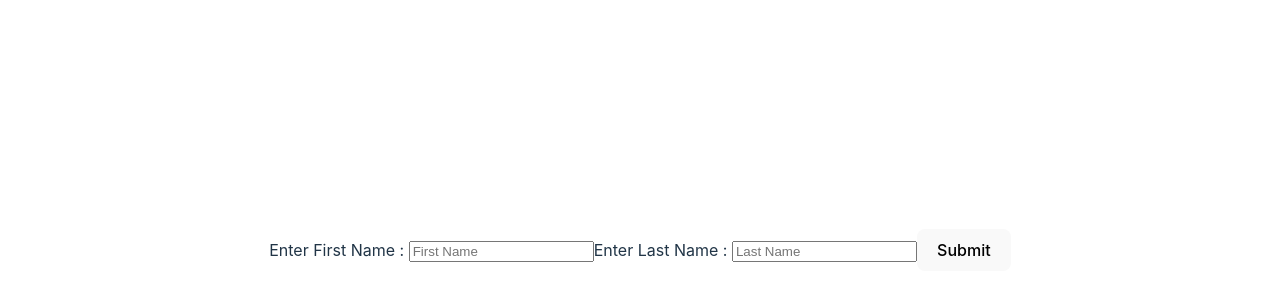
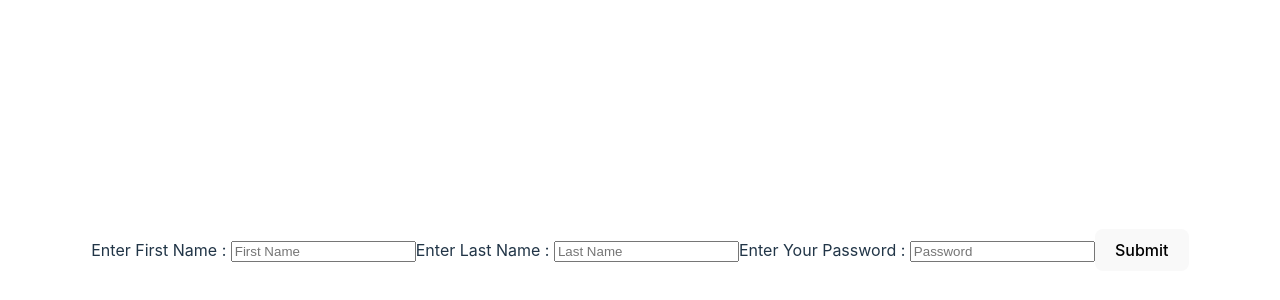
Before and after one commit to tyrex1829/react-forms, a React (Vite) app: page / in a window 1280 px wide. Shown: the part 150-450 px from the top of the page. Built offline with nearby package versions, Linux system fonts and the light colour scheme.

Commit message:
better signup

```diff
--- a/src/App.jsx
+++ b/src/App.jsx
@@ -1,13 +1,15 @@
 import './App.css'
 import UsernameForm from './UsernameForm';
 import SignupForm from './SignupForm';
+import BetterSignup from './BetterSignup';
 
 function App() {
 
   return (
     <>
+      <BetterSignup />
+      {/* <SignupForm /> */}
       {/* <UsernameForm /> */}
-      <SignupForm />
     </>
   );
 }
--- /dev/null
+++ b/src/BetterSignup.jsx
@@ -0,0 +1,55 @@
+import { useState } from "react";
+
+// new version
+function BetterSignup () {
+    const [formData, setFormData] = useState({
+        firstName: "",
+        lastName: "",
+        password: ""
+    })
+
+    const handleChange = (evt) => {
+        const changedField = evt.target.name;
+        const newValue = evt.target.value;
+
+        setFormData(currData => {
+            currData[changedField] = newValue;
+            return {...currData};
+        })
+    }
+
+    return (
+        <div>
+            <label htmlFor="firstname">Enter First Name : </label>
+            <input
+                type="text"
+                id="firstname"
+                placeholder="First Name"
+                value={formData.firstName}
+                name="firstName"
+                onChange={handleChange}
+            />
+            <label htmlFor="lastname">Enter Last Name : </label>
+            <input
+                type="text"
+                id="lastname"
+                placeholder="Last Name"
+                value={formData.lastName}
+                name="lastName"
+                onChange={handleChange}
+            />
+            <label htmlFor="password">Enter Your Password : </label>
+            <input
+                type="password"
+                id="password"
+                placeholder="Password"
+                value={formData.password}
+                name="password"
+                onChange={handleChange}
+            />
+            <button>Submit</button>
+        </div>
+    )
+}
+
+export default BetterSignup
--- a/src/SignupForm.jsx
+++ b/src/SignupForm.jsx
@@ -1,5 +1,6 @@
 import { useState } from "react";
 
+// old version
 function SignupForm () {
     const [firstName, setFirstName] = useState("");
     const [lastName, setLastName] = useState("");
```
